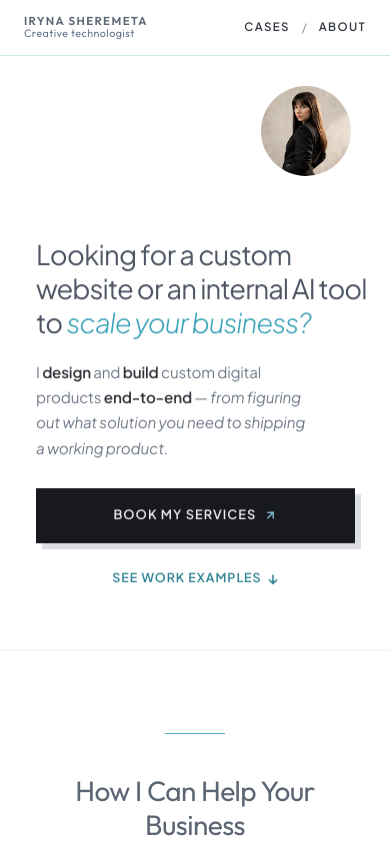
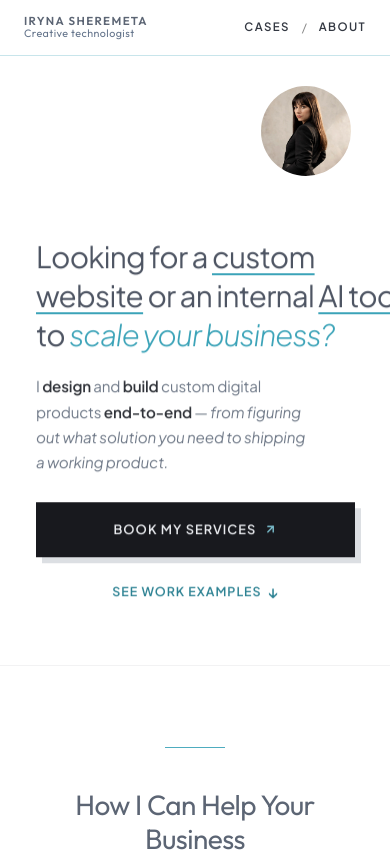
Before and after one commit to Irene2828/porfoliojuly, a Next.js app: page / in a window 390 px wide. Shown: the top 852 px of the page. Built offline with nearby package versions, Linux system fonts and the light colour scheme; no server answers; the database is empty.

Commit message:
style(hero): scale headline +8%, line-height +5%, and add thin brand teal underline to custom website and AI tool

```diff
--- a/src/app/index.css
+++ b/src/app/index.css
@@ -360,10 +360,10 @@ h1, h2, h3, h4, h5, h6 {
   .v2-theme .hero-statement,
   .v2-theme .hero-name-group .hero-text h1 {
     font-family: var(--font-body), sans-serif !important;
-    font-size: clamp(41px, 3.8vw, 58px) !important;
+    font-size: clamp(44px, 4.1vw, 63px) !important;
     font-weight: 400 !important;
     letter-spacing: -0.035em !important;
-    line-height: 1.16 !important;
+    line-height: 1.22 !important;
     max-width: 100% !important;
     color: #4e5563 !important;
     -webkit-text-fill-color: #4e5563 !important;
@@ -377,7 +377,7 @@ h1, h2, h3, h4, h5, h6 {
   }
 
   .v2-theme .headline-line {
-    line-height: 1.14 !important;
+    line-height: 1.20 !important;
     white-space: nowrap !important;
   }
 }
@@ -390,13 +390,20 @@ h1, h2, h3, h4, h5, h6 {
   -webkit-text-fill-color: #3ba3b8 !important;
 }
 
+.headline-teal-underline {
+  text-decoration: underline !important;
+  text-decoration-color: #3ba3b8 !important;
+  text-decoration-thickness: 1.5px !important;
+  text-underline-offset: 5px !important;
+}
+
 .headline-underline {
   position: relative;
   display: inline-block;
   text-decoration: underline;
-  text-decoration-color: var(--accent, #1d4e5b);
+  text-decoration-color: #3ba3b8;
   text-decoration-thickness: 1.5px;
-  text-underline-offset: 9px;
+  text-underline-offset: 5px;
 }
 
 .headline-light {
@@ -440,7 +447,7 @@ h1, h2, h3, h4, h5, h6 {
 @media (min-width: 1600px) {
   .v2-theme .hero-statement,
   .v2-theme .hero-name-group .hero-text h1 {
-    font-size: 69px !important;
+    font-size: 75px !important;
   }
 }
 
@@ -448,10 +455,10 @@ h1, h2, h3, h4, h5, h6 {
   .v2-theme .hero-statement,
   .v2-theme .hero-name-group .hero-text h1 {
     font-family: var(--font-body), sans-serif !important;
-    font-size: clamp(26px, 7vw, 37px) !important; /* Perfectly sized for 3 lines on mobile */
+    font-size: clamp(28px, 7.6vw, 40px) !important; /* Perfectly sized for 3 lines on mobile */
     font-weight: 400 !important;
     letter-spacing: -0.025em !important;
-    line-height: 1.25 !important;
+    line-height: 1.31 !important;
     max-width: 100% !important;
     color: #4e5563 !important;
     -webkit-text-fill-color: #4e5563 !important;
--- a/src/app/v2/components/HeroV2.tsx
+++ b/src/app/v2/components/HeroV2.tsx
@@ -96,12 +96,12 @@ export default function HeroV2() {
                 className="hero-text"
                 style={{ transform: 'translateY(-0.4rem)' }}
               >
-                <h1 className="hero-statement hero-statement-anim" style={{ display: 'flex', flexDirection: 'column', gap: '0px', lineHeight: '1.12' }}>
+                <h1 className="hero-statement hero-statement-anim" style={{ display: 'flex', flexDirection: 'column', gap: '0px', lineHeight: '1.18' }}>
                   <span className="headline-line headline-light">
-                    Looking for a <span className="headline-spaced-word headline-emphasis-custom">custom</span>
+                    Looking for a <span className="headline-teal-underline">custom</span>
                   </span>
                   <span ref={line2Ref} className="headline-line headline-light" style={{ width: 'fit-content' }}>
-                    <span className="headline-spaced-word headline-emphasis-custom">website</span> or an <span className="headline-spaced-word headline-emphasis-custom">internal AI tool</span>
+                    <span className="headline-teal-underline">website</span> or an internal <span className="headline-teal-underline">AI tool</span>
                   </span>
                   <span className="headline-line headline-light">
                     to <span className="headline-italic-thinner" style={{ fontStyle: 'italic' }}>scale your business?</span>
```
